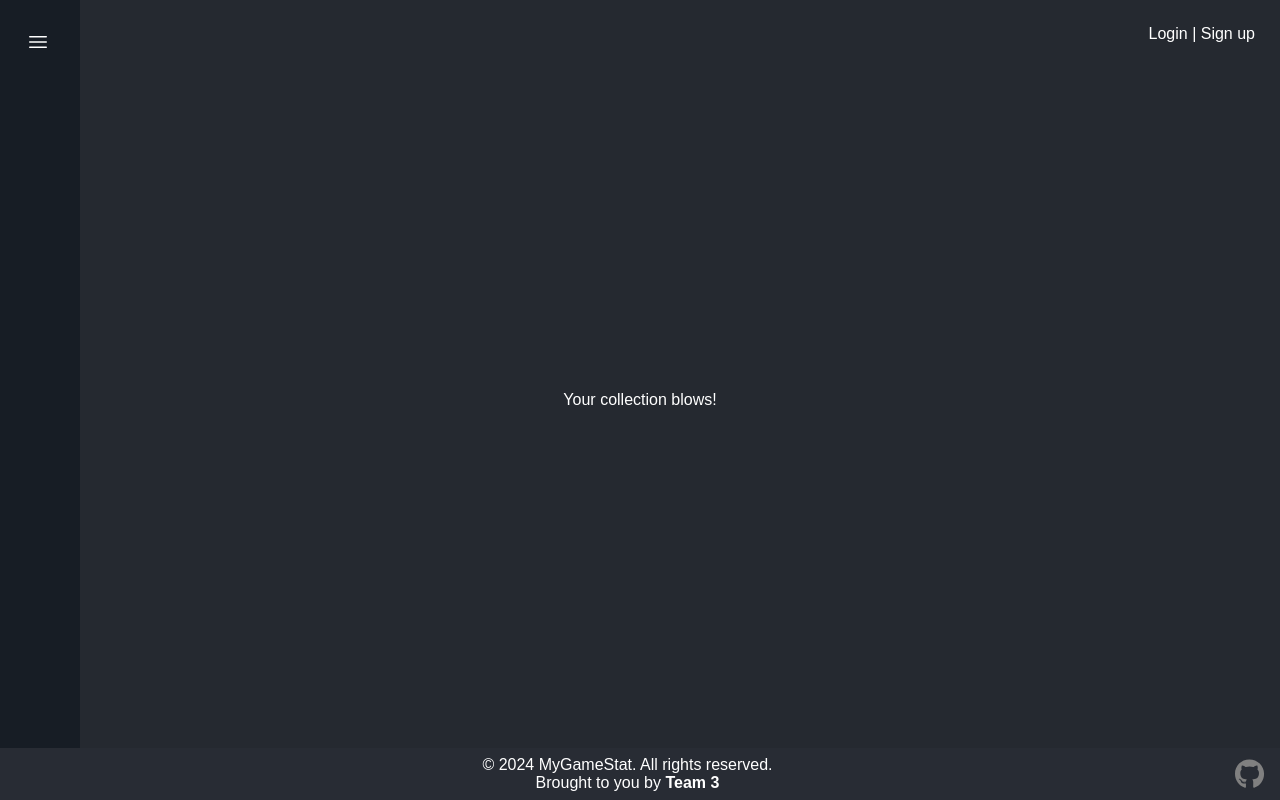
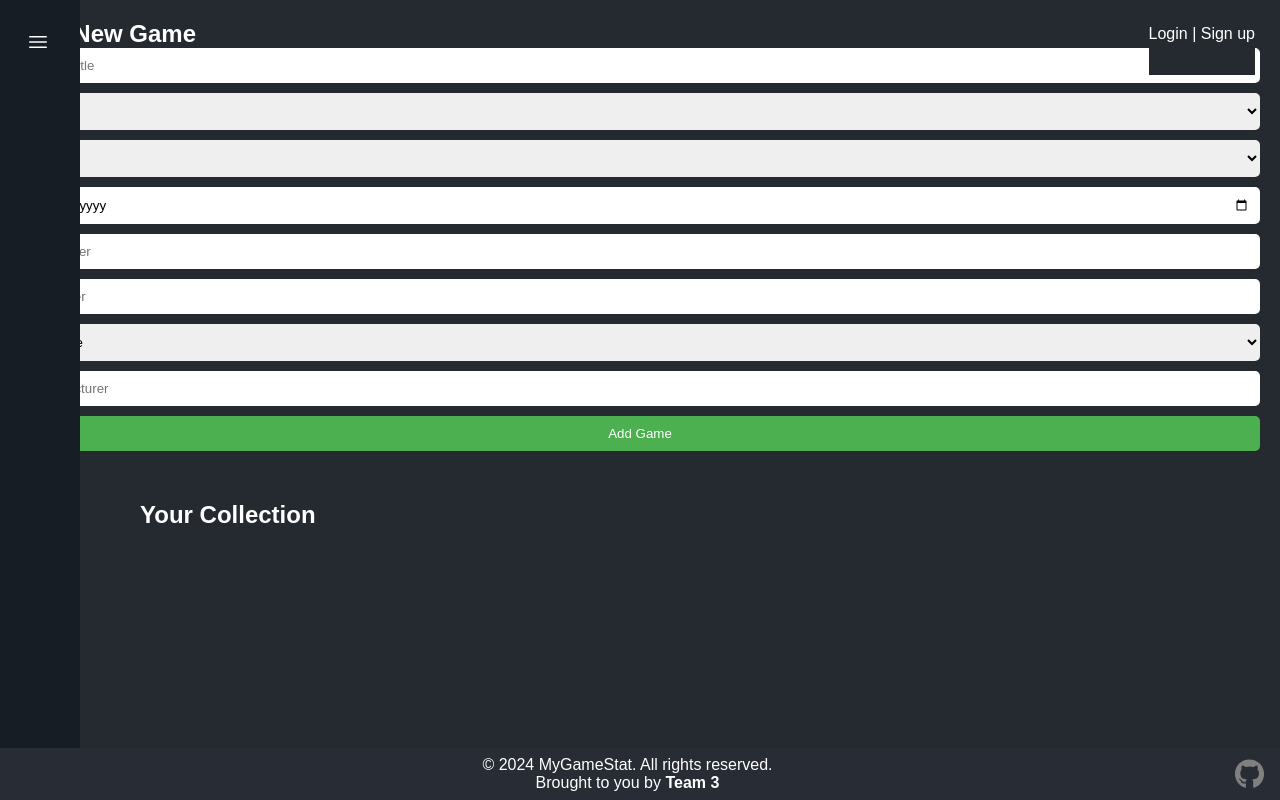
Before and after one commit to 240708-NET/MyGameStat, a Next.js app in the folder src/Web/client/: page /Pages/Collection in a window 1280 px wide. Built offline with nearby package versions, Linux system fonts and the light colour scheme.

Commit message:
Basic layout for Collections page

```diff
--- a/src/Web/client/src/app/Pages/Collection/Collection.module.css
+++ b/src/Web/client/src/app/Pages/Collection/Collection.module.css
@@ -1,9 +1,58 @@
-.Container {
+.form input,
+.form select,
+.form button {
+    padding: 10px;
+    margin-bottom: 10px;
+    border: none;
+    border-radius: 5px;
+    width: 100%;
+}
+
+.form button {
+    background-color: #4CAF50;
+    color: white;
+    cursor: pointer;
+}
+
+.form button:hover {
+    background-color: #45a049;
+}
+
+.container {
+    display: flex;
+    flex-direction: column;
+    align-items: center;
+    padding: 20px;
     color: #fff;
-    display: flex;
-    justify-content: center;
-    align-items: center;
-    height: 100vh; /* Full viewport height */
-    text-align: center; /* Center text inside the div */
-    padding: 0 20px; /* Optional: Add some padding for better mobile view */
-  }
+}
+
+.formContainer {
+    margin-bottom: 40px;
+}
+
+.collectionContainer {
+    width: 100%;
+    max-width: 1000px;
+}
+
+.cards {
+    display: grid;
+    grid-template-columns: repeat(auto-fit, minmax(200px, 1fr));
+    gap: 20px;
+}
+
+.card {
+    background-color: #333;
+    padding: 20px;
+    border-radius: 10px;
+    text-align: center;
+}
+
+.card button {
+    background-color: #f44336;
+    margin-top: 10px;
+}
+
+.card button:hover {
+    background-color: #e53935;
+}
--- a/src/Web/client/src/app/Pages/Collection/page.tsx
+++ b/src/Web/client/src/app/Pages/Collection/page.tsx
@@ -1,20 +1,131 @@
-/*
-desc
-*/
-
 'use client';
 
-import React from 'react';
+import React, { useState } from 'react';
 import styles from './Collection.module.css';
 
 const CollectionPage: React.FC = () => {
+    const [games, setGames] = useState<any[]>([]);
+    const [newGame, setNewGame] = useState({
+        title: '',
+        status: 'Owned',
+        genre: 'Action',
+        releaseDate: '',
+        developer: '',
+        publisher: '',
+        platform: 'Console',
+        manufacturer: ''
+    });
+
+    const handleChange = (e: React.ChangeEvent<HTMLInputElement | HTMLSelectElement>) => {
+        setNewGame({ ...newGame, [e.target.name]: e.target.value });
+    };
+
+    const handleSubmit = (e: React.FormEvent) => {
+        e.preventDefault();
+        setGames([...games, newGame]);
+        setNewGame({
+            title: '',
+            status: 'Owned',
+            genre: 'Action',
+            releaseDate: '',
+            developer: '',
+            publisher: '',
+            platform: 'Console',
+            manufacturer: ''
+        });
+    };
+
+    const handleDelete = (index: number) => {
+        const updatedGames = games.filter((_, i) => i !== index);
+        setGames(updatedGames);
+    };
+
     return (
-        <main>
-            <div className = {styles.Container}>
-                <p> Your collection blows!</p>
+        <main className={styles.container}>
+            <div className={styles.formContainer}>
+                <h2>Add New Game</h2>
+                <form onSubmit={handleSubmit} className={styles.form}>
+                    <input
+                        type="text"
+                        name="title"
+                        placeholder="Game Title"
+                        value={newGame.title}
+                        onChange={handleChange}
+                        required
+                    />
+                    <select name="status" value={newGame.status} onChange={handleChange}>
+                        <option value="Owned">Owned</option>
+                        <option value="Wishlist">Wishlist</option>
+                        <option value="Playing">Playing</option>
+                        <option value="Completed">Completed</option>
+                    </select>
+                    <select name="genre" value={newGame.genre} onChange={handleChange}>
+                        <option value="Action">Action</option>
+                        <option value="Adventure">Adventure</option>
+                        <option value="RPG">RPG</option>
+                        <option value="Simulation">Simulation</option>
+                        <option value="Strategy">Strategy</option>
+                        <option value="Sports">Sports</option>
+                    </select>
+                    <input
+                        type="date"
+                        name="releaseDate"
+                        value={newGame.releaseDate}
+                        onChange={handleChange}
+                        required
+                    />
+                    <input
+                        type="text"
+                        name="developer"
+                        placeholder="Developer"
+                        value={newGame.developer}
+                        onChange={handleChange}
+                        required
+                    />
+                    <input
+                        type="text"
+                        name="publisher"
+                        placeholder="Publisher"
+                        value={newGame.publisher}
+                        onChange={handleChange}
+                        required
+                    />
+                    <select name="platform" value={newGame.platform} onChange={handleChange}>
+                        <option value="Console">Console</option>
+                        <option value="PC">PC</option>
+                        <option value="Mobile">Mobile</option>
+                    </select>
+                    <input
+                        type="text"
+                        name="manufacturer"
+                        placeholder="Manufacturer"
+                        value={newGame.manufacturer}
+                        onChange={handleChange}
+                        required
+                    />
+                    <button type="submit">Add Game</button>
+                </form>
             </div>
-      </main>
-    )
+            <div className={styles.collectionContainer}>
+                <h2>Your Collection</h2>
+                <div className={styles.cards}>
+                    {games.map((game, index) => (
+                        <div key={index} className={styles.card}>
+                            <h3>{game.title}</h3>
+                            <p>Status: {game.status}</p>
+                            <p>Genre: {game.genre}</p>
+                            <p>Release Date: {game.releaseDate}</p>
+                            <p>Developer: {game.developer}</p>
+                            <p>Publisher: {game.publisher}</p>
+                            <p>Platform: {game.platform}</p>
+                            <p>Manufacturer: {game.manufacturer}</p>
+                            <button onClick={() => handleDelete(index)}>Delete</button>
+                        </div>
+                    ))}
+                </div>
+            </div>
+        </main>
+    );
 };
 
 export default CollectionPage;
```
